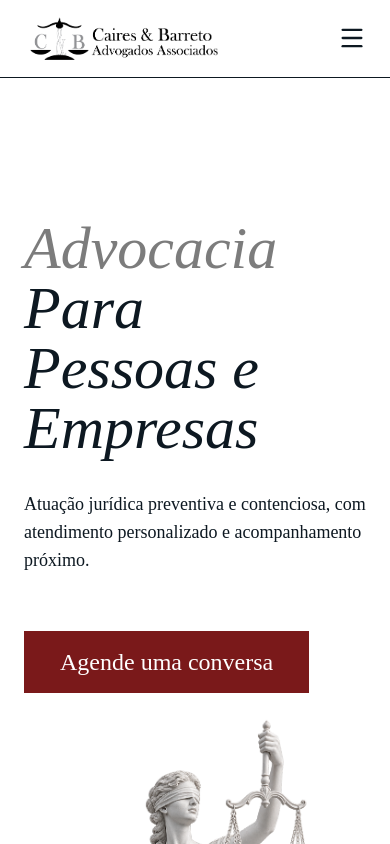
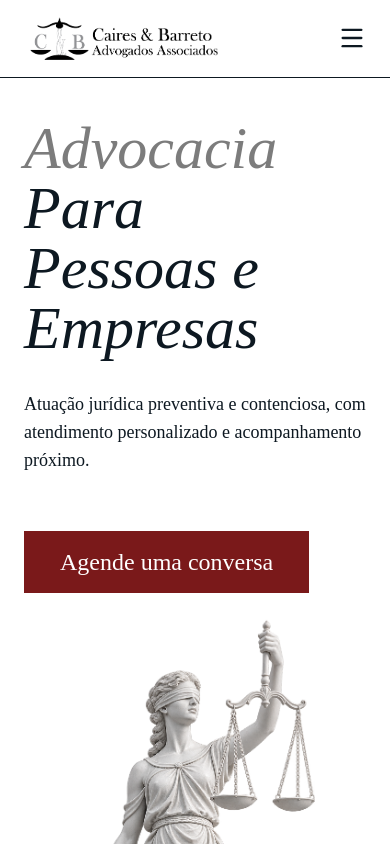
Before and after one commit to LauraBarret0/cairesebarreto, a React (Vite) app: page / in a window 390 px wide. Shown: the top 844 px of the page. Built offline with nearby package versions, Linux system fonts and the light colour scheme; a web font is replaced by a local one.

Commit message:
style: adjust hero width

```diff
--- a/src/sections/Hero.jsx
+++ b/src/sections/Hero.jsx
@@ -1,11 +1,11 @@
 const Hero = () => {
   return (
-    <section className="relative min-h-screen flex overflow-hidden border-b-foreground border-b-50 pt-10">
+    <section className="relative min-h-screen flex overflow-hidden border-b-foreground border-b-50 md:pt-10">
       {/* Content */}
       <div className="container mx-auto px-6 pt-10 relative z-10">
         <div className="h-full grid lg:grid-cols-3 gap-10">
           {/* Left Column - Text Content */}
-          <div className="pt-15 space-y-8 max-h-fit place-self-center lg:col-span-2">
+          <div className="md:pt-15 space-y-8 max-h-fit place-self-center lg:col-span-2">
             <h1 className="text-6xl italic md:text-7xl lg:text-8xl text-foreground font-title">
               <span className="text-muted">Advocacia </span>
               Para <br /> Pessoas e Empresas
```
